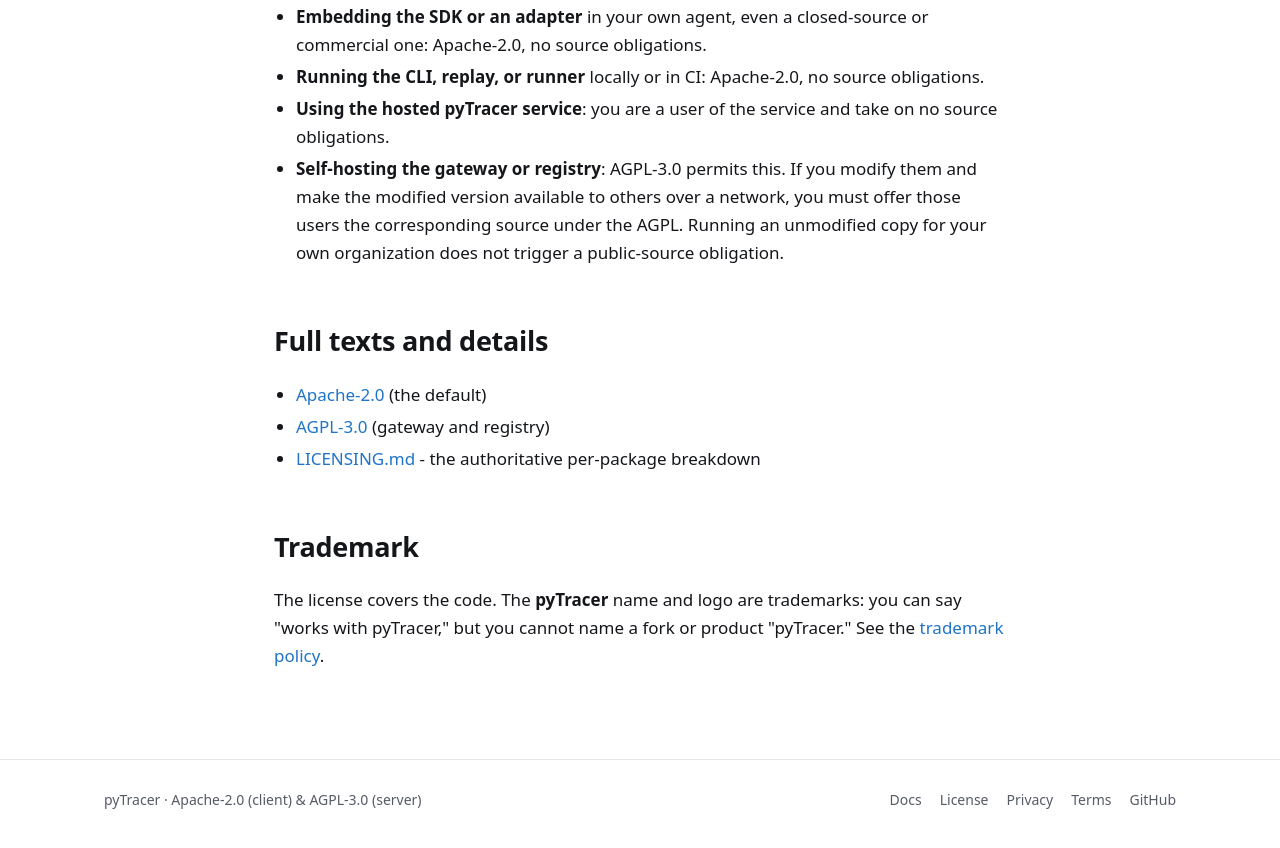
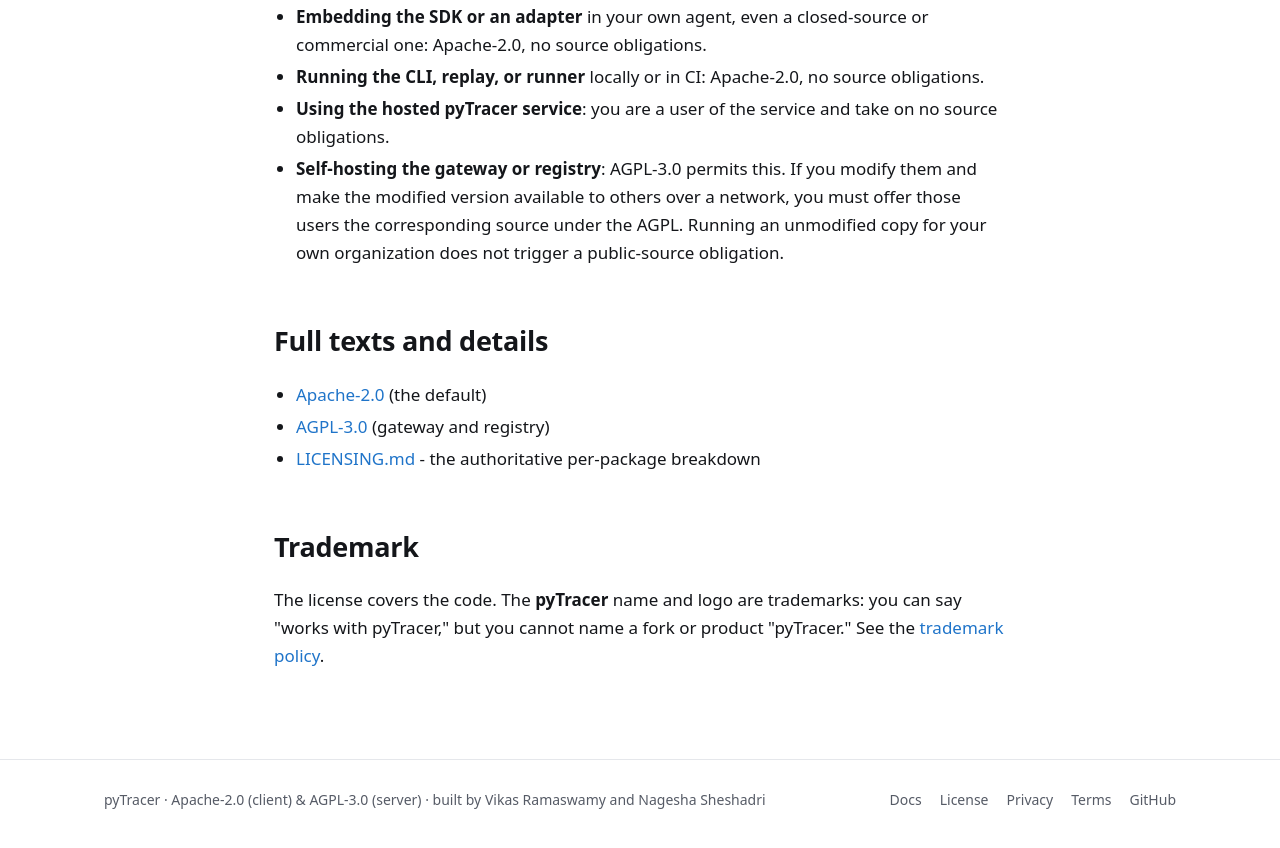
Before and after one commit to vi6120/pyTracer, a plain HTML site: page site/license.html in a window 1280 px wide. Shown: the part 1125-1973 px from the top of the page. Drawn offline with Linux system fonts and the light colour scheme.

Commit message:
Credit both maintainers in the license page footer

```diff
--- a/site/license.html
+++ b/site/license.html
@@ -76,7 +76,9 @@
 
   <footer class="site-footer">
     <div class="inner">
-      <div>pyTracer &middot; Apache-2.0 (client) &amp; AGPL-3.0 (server)</div>
+      <div>pyTracer &middot; Apache-2.0 (client) &amp; AGPL-3.0 (server) &middot; built by
+        <a href="https://www.linkedin.com/in/vikasramaswamy/">Vikas Ramaswamy</a> and
+        <a href="https://www.linkedin.com/in/nageshasheshadri/">Nagesha Sheshadri</a></div>
       <div class="links">
         <a href="/docs">Docs</a>
         <a href="/license">License</a>
```
